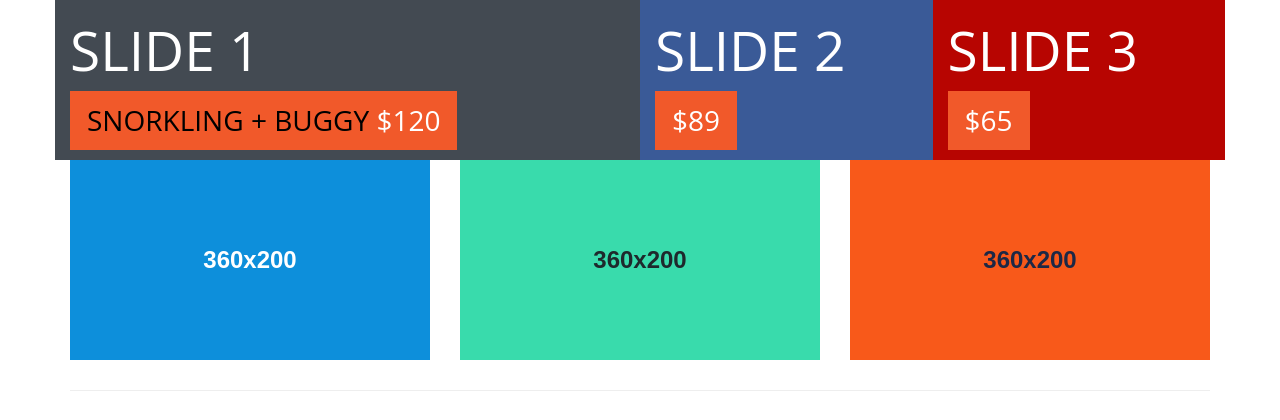
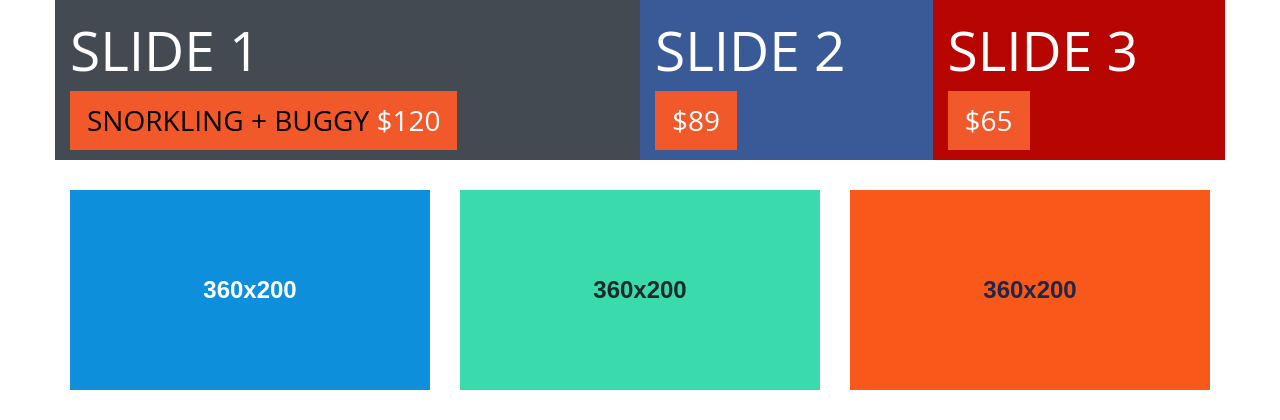
Before and after one commit to jeangustavee/viiatours, a PHP site: page / in a window 1280 px wide. Shown: the part 148-568 px from the top of the page. Run offline with PHP 8.4, Linux system fonts and the light colour scheme.

Commit message:
modify slider styles

```diff
--- a/css/main.css
+++ b/css/main.css
@@ -166,6 +166,14 @@ MAIN NAV
 
 .slider {
     background-color: #fff;
+    margin-bottom: 30px;
+}
+
+@media screen and (min-width: 768px) {
+    .slider {
+        /* padding-top: 48px;
+        padding-bottom: 48px; */
+    }
 }
 
 .slider h1 {
```
